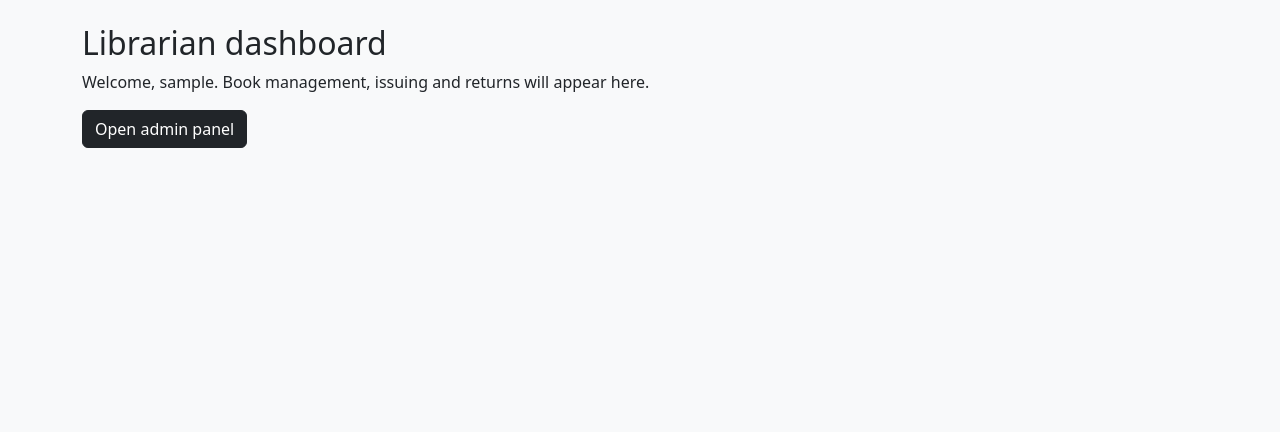
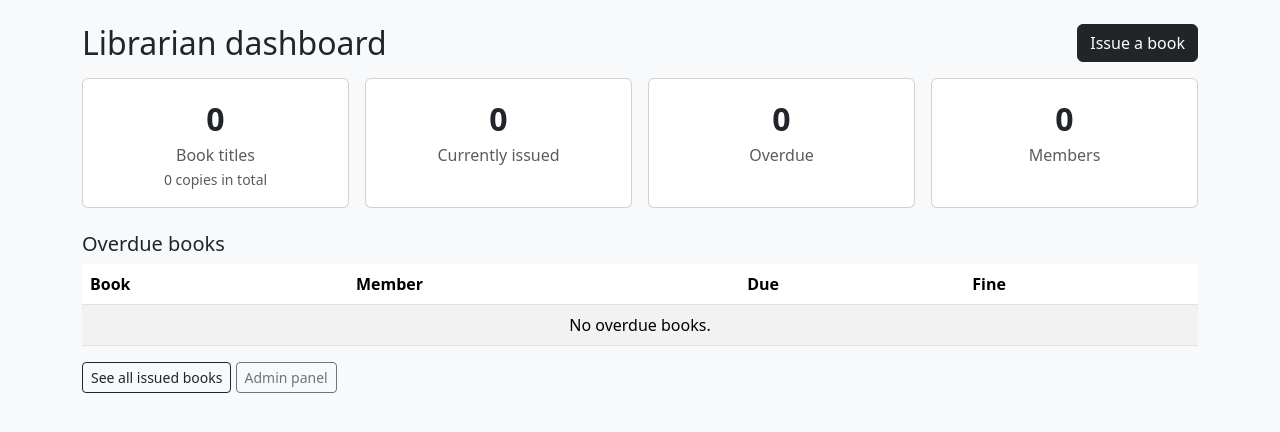
Before and after one commit to Prakash44saikia/library-management-system, a Django app: page / in a window 1280 px wide. Shown: the part 56-488 px from the top of the page. Run offline with Django 5.2, Linux system fonts and the light colour scheme; the visitor is signed in with stand-in values (Sample User, id 1); data comes from the database, SQL or seed files in the repository; data that the repository does not hold is empty.

Commit message:
Add dashboard for librarian and members

```diff
--- a/library/templates/home.html
+++ b/library/templates/home.html
@@ -1,11 +1,112 @@
 {% extends 'base.html' %}
+{% block title %}Dashboard{% endblock %}
 {% block content %}
 {% if user.is_staff %}
-    <h2>Librarian dashboard</h2>
-    <p>Welcome, {{ user.username }}. Book management, issuing and returns will appear here.</p>
-    <a href="/admin/" class="btn btn-dark">Open admin panel</a>
+    <div class="d-flex justify-content-between align-items-center mb-3">
+        <h2 class="mb-0">Librarian dashboard</h2>
+        <a href="{% url 'issue_book' %}" class="btn btn-dark">Issue a book</a>
+    </div>
+
+    <div class="row g-3 mb-4">
+        <div class="col-6 col-md-3">
+            <div class="card text-center h-100"><div class="card-body">
+                <div class="fs-2 fw-bold">{{ total_titles }}</div>
+                <div class="text-muted">Book titles</div>
+                <small class="text-muted">{{ total_copies }} copies in total</small>
+            </div></div>
+        </div>
+        <div class="col-6 col-md-3">
+            <div class="card text-center h-100"><div class="card-body">
+                <div class="fs-2 fw-bold">{{ issued_count }}</div>
+                <div class="text-muted">Currently issued</div>
+            </div></div>
+        </div>
+        <div class="col-6 col-md-3">
+            <div class="card text-center h-100 {% if overdue_count %}border-danger{% endif %}"><div class="card-body">
+                <div class="fs-2 fw-bold {% if overdue_count %}text-danger{% endif %}">{{ overdue_count }}</div>
+                <div class="text-muted">Overdue</div>
+            </div></div>
+        </div>
+        <div class="col-6 col-md-3">
+            <div class="card text-center h-100"><div class="card-body">
+                <div class="fs-2 fw-bold">{{ member_count }}</div>
+                <div class="text-muted">Members</div>
+            </div></div>
+        </div>
+    </div>
+
+    <h5>Overdue books</h5>
+    <div class="table-responsive">
+    <table class="table table-striped bg-white">
+        <thead>
+            <tr><th>Book</th><th>Member</th><th>Due</th><th>Fine</th></tr>
+        </thead>
+        <tbody>
+        {% for i in overdue %}
+            <tr>
+                <td>{{ i.book.title }}</td>
+                <td>{{ i.member }}</td>
+                <td>{{ i.due_date }}</td>
+                <td><span class="badge bg-danger">₹{{ i.fine }}</span></td>
+            </tr>
+        {% empty %}
+            <tr><td colspan="4" class="text-center">No overdue books.</td></tr>
+        {% endfor %}
+        </tbody>
+    </table>
+    </div>
+    <a href="{% url 'issue_list' %}" class="btn btn-outline-dark btn-sm">See all issued books</a>
+    <a href="/admin/" class="btn btn-outline-secondary btn-sm">Admin panel</a>
+
 {% else %}
     <h2>Welcome, {{ user.username }}</h2>
-    <p>Your borrowed books and the book catalog will appear here.</p>
+
+    <div class="row g-3 mb-4">
+        <div class="col-6 col-md-3">
+            <div class="card text-center h-100"><div class="card-body">
+                <div class="fs-2 fw-bold">{{ my_active|length }}</div>
+                <div class="text-muted">Books borrowed</div>
+            </div></div>
+        </div>
+        <div class="col-6 col-md-3">
+            <div class="card text-center h-100 {% if my_overdue_count %}border-danger{% endif %}"><div class="card-body">
+                <div class="fs-2 fw-bold {% if my_overdue_count %}text-danger{% endif %}">{{ my_overdue_count }}</div>
+                <div class="text-muted">Overdue</div>
+            </div></div>
+        </div>
+        <div class="col-6 col-md-3">
+            <div class="card text-center h-100"><div class="card-body">
+                <div class="fs-2 fw-bold">₹{{ my_fine }}</div>
+                <div class="text-muted">Fine so far</div>
+            </div></div>
+        </div>
+    </div>
+
+    <h5>Your borrowed books</h5>
+    <div class="table-responsive">
+    <table class="table table-striped bg-white">
+        <thead>
+            <tr><th>Book</th><th>Due</th><th>Status</th></tr>
+        </thead>
+        <tbody>
+        {% for i in my_active %}
+            <tr>
+                <td>{{ i.book.title }}</td>
+                <td>{{ i.due_date }}</td>
+                <td>
+                    {% if i.due_date < today %}
+                        <span class="badge bg-danger">Overdue, fine ₹{{ i.fine }}</span>
+                    {% else %}
+                        <span class="badge bg-success">On time</span>
+                    {% endif %}
+                </td>
+            </tr>
+        {% empty %}
+            <tr><td colspan="3" class="text-center">You haven't borrowed anything yet.</td></tr>
+        {% endfor %}
+        </tbody>
+    </table>
+    </div>
+    <a href="{% url 'book_list' %}" class="btn btn-dark">Browse books</a>
 {% endif %}
 {% endblock %}
--- a/library/views.py
+++ b/library/views.py
@@ -6,7 +6,7 @@ from django.contrib.auth.decorators import login_required
 from django.contrib.auth.forms import UserCreationForm
 from django.core.exceptions import PermissionDenied
 from django.db import transaction
-from django.db.models import F, Q
+from django.db.models import F, Q, Sum
 from django.shortcuts import render, redirect, get_object_or_404
 from django.utils import timezone
 
@@ -26,8 +26,30 @@ def staff_required(view):
 
 @login_required
 def home(request):
-    return render(request, 'home.html')
-
+    today = timezone.now().date()
+    if request.user.is_staff:
+        active = Issue.objects.filter(return_date__isnull=True)
+        overdue = active.filter(due_date__lt=today).select_related(
+            'book', 'member__user').order_by('due_date')
+        context = {
+            'total_titles': Book.objects.count(),
+            'total_copies': Book.objects.aggregate(t=Sum('total_copies'))['t'] or 0,
+            'issued_count': active.count(),
+            'overdue_count': overdue.count(),
+            'member_count': Member.objects.count(),
+            'overdue': overdue[:10],
+        }
+    else:
+        mine = Issue.objects.filter(
+            member__user=request.user, return_date__isnull=True
+        ).select_related('book').order_by('due_date')
+        context = {
+            'my_active': mine,
+            'my_overdue_count': mine.filter(due_date__lt=today).count(),
+            'my_fine': sum(i.fine for i in mine),
+        }
+    context['today'] = today
+    return render(request, 'home.html', context)
 
 def signup(request):
     if request.method == 'POST':
```
